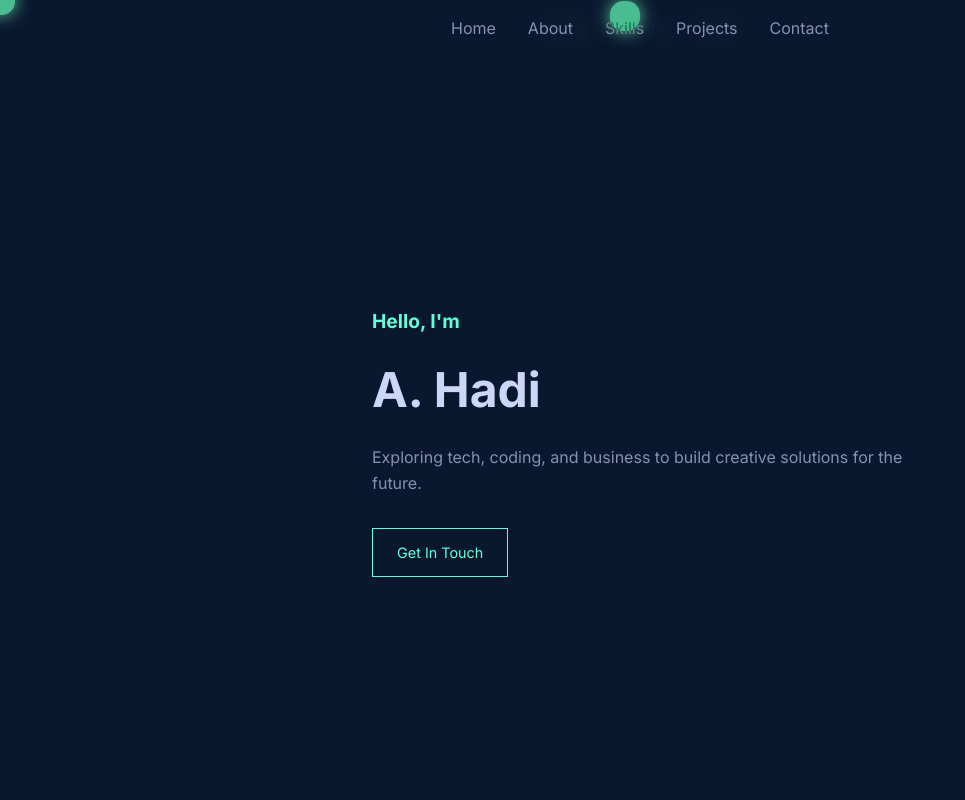
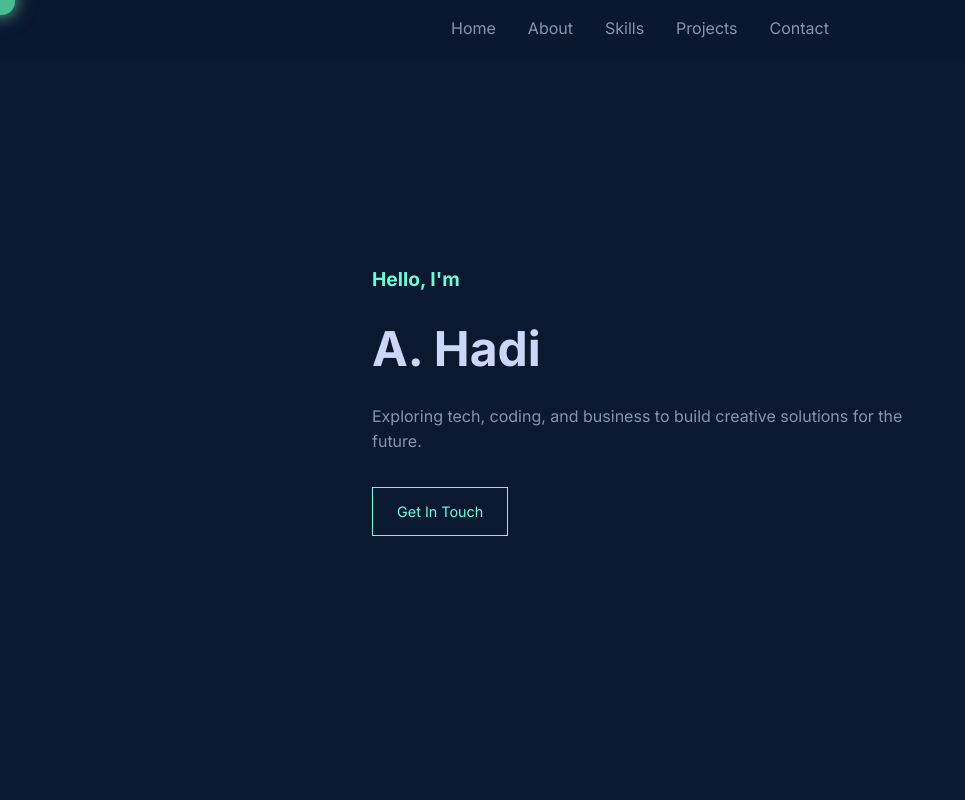
Before and after one commit to ahmadullahhadi/portfolio, a plain HTML site: page index.html in a window 1280 px wide. Shown: the top 800 px of the page, without its empty margins (0-965 px from the left). Drawn offline with nearby package versions, Linux system fonts and the light colour scheme.

Commit message:
Update index.html

```diff
--- a/index.html
+++ b/index.html
@@ -1,37 +1,4 @@
 <!doctype html>
-<html lang="en">
-  <head>
-    <!-- Meta Tags -->
-    <meta charset="UTF-8">
-    <meta name="viewport" content="width=device-width, initial-scale=1.0">
-    <meta name="description" content="Ahmadullah Hadi - Student and Aspiring Technologist. Explore my journey, skills, and projects in technology and business.">
-
-    <!-- Title and Favicon -->
-    <title>A. Hadi - Portfolio</title>
-    <link rel="icon" type="image/png" href="favicon.png">
-
-    <!-- Google Fonts -->
-    <link href="https://fonts.googleapis.com/css2?family=Inter:wght@300;400;600;700&amp;display=swap" rel="stylesheet">
-
-    <!-- External CSS -->
-    <link rel="stylesheet" href="style.css">
-
-    <!-- Font Awesome CDN (for icons) -->
-    <link href="https://cdnjs.cloudflare.com/ajax/libs/font-awesome/5.15.3/css/all.min.css" rel="stylesheet">
-  </head>
-  <body>
-    <!-- Add this right after opening body tag -->
-    <div class="cursor-follower"></div>
-
-    <!-- Header Section -->
-    <header>
-      <!-- Navigation Bar -->
-      <nav class="container">
-        <ul>
-          <li><a href="#home">Home</a></li>
-          <li><a href="#about">About</a></li>
-          <li><a href="#skills">Skills</a></li>
-<html>
 <html lang="en">
   <head>
     <!-- Meta Tags -->
```
